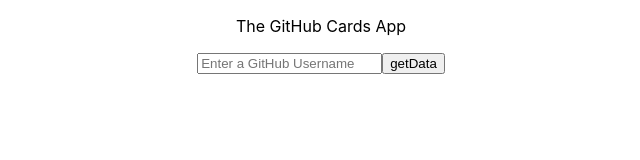
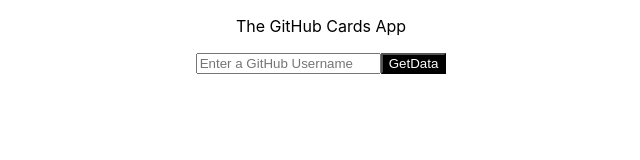
Before and after one commit to kalicharandev/sample-react-app, a React (Create React App) app: page / in a window 1280 px wide. Shown: the top 160 px of the page, without its empty margins (319-959 px from the left). Built offline with nearby package versions, Linux system fonts and the light colour scheme.

Commit message:
modify button color

```diff
--- a/src/App.css
+++ b/src/App.css
@@ -22,3 +22,7 @@
 border-width: medium;
 background-color : rgb(211, 206, 206);
 }
+.btncls{
+  background-color: black;
+  color: white;
+}
--- a/src/App.js
+++ b/src/App.js
@@ -46,7 +46,7 @@
           onChange={event => this.setState({userName: event.target.value})}
           placeholder='Enter a GitHub Username'
           required/>
-          <button className="btncls">getData</button>
+          <button className="btncls">GetData</button>
           </div>
         </form>
       );
```
